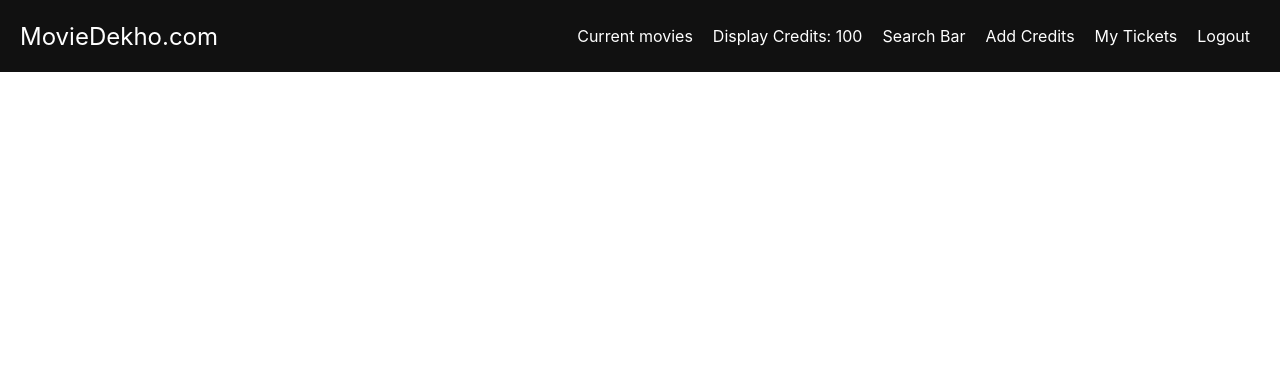
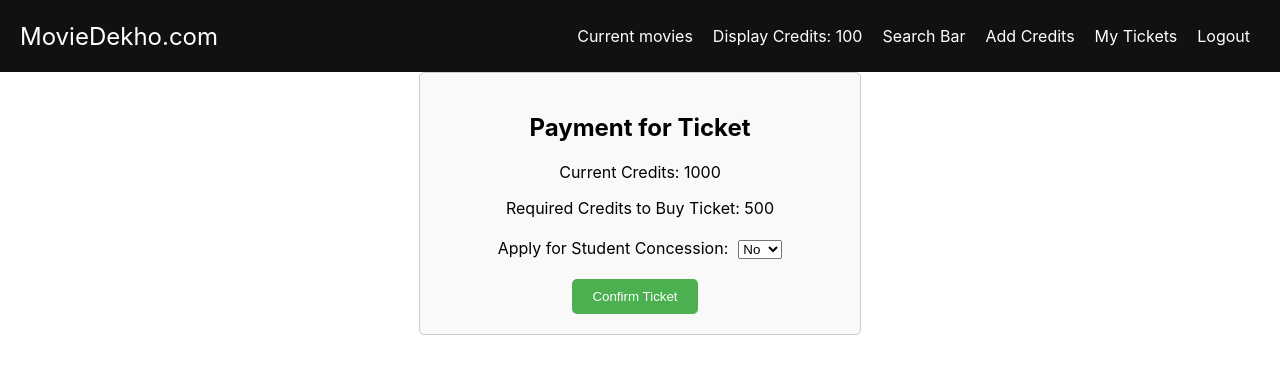
Before and after one commit to sushant607/MovieDekho.com, a React (Create React App) app in the folder frontend/: page /payment in a window 1280 px wide. Shown: the top 374 px of the page. Built offline with nearby package versions, Linux system fonts and the light colour scheme.

Commit message:
added payment page

```diff
--- a/frontend/src/App.js
+++ b/frontend/src/App.js
@@ -8,6 +8,8 @@ import Movie from './Movie';
 import MovieDetails from './MovieDetails';
 import About from './About';
 import Navbar from './Navbar';
+import SeatBooking from './location'
+import Payment from './Payment';
 
 
 function App() {
@@ -63,6 +65,8 @@ function App() {
             element={<MovieDetails movies={movies} />}
           />
           <Route path='/about' element={<About/>} />
+          <Route path='/location' element={<SeatBooking/>} />
+          <Route path='/payment' element={<Payment />} ></Route>
         </Routes>
       </div>
     </Router>
--- /dev/null
+++ b/frontend/src/Payment.js
@@ -0,0 +1,107 @@
+import React, { useState } from 'react'
+import { useParams } from 'react-router-dom'
+
+function Payment() {
+  const { ticketId } = useParams()
+  const [currentCredits, setCurrentCredits] = useState(1000) // Example initial credits
+  const [applyStudentConcession, setApplyStudentConcession] = useState(false)
+  const [idCardUploaded, setIdCardUploaded] = useState(false)
+  const [ticketConfirmed, setTicketConfirmed] = useState(false)
+
+  const ticketPrice = 500 // Example ticket price
+
+  const handleApplyConcessionChange = (event) => {
+    setApplyStudentConcession(event.target.value === 'yes')
+  }
+
+  const handleConfirmTicket = () => {
+    if (currentCredits >= ticketPrice) {
+      if (applyStudentConcession && !idCardUploaded) {
+        alert('Please upload your student ID card.')
+      } else {
+        setCurrentCredits(
+          currentCredits -
+            (applyStudentConcession ? ticketPrice / 2 : ticketPrice)
+        )
+        setTicketConfirmed(true)
+      }
+    } else {
+      alert('Insufficient credits to purchase the ticket.')
+    }
+  }
+
+  const handleDownloadTicket = () => {
+    // Dummy download ticket functionality
+    alert('Downloading ticket...')
+  }
+
+  const buttonStyle = {
+    backgroundColor: '#4caf50',
+    color: 'white',
+    padding: '10px 20px',
+    border: 'none',
+    borderRadius: '5px',
+    cursor: 'pointer',
+    marginRight: '10px',
+  }
+
+  const downloadButtonStyle = {
+    backgroundColor: '#008CBA',
+    color: 'white',
+    padding: '10px 20px',
+    border: 'none',
+    borderRadius: '5px',
+    cursor: 'pointer',
+  }
+
+  return (
+    <div
+      style={{
+        maxWidth: '400px',
+        margin: '0 auto',
+        padding: '20px',
+        border: '1px solid #ccc',
+        borderRadius: '5px',
+        backgroundColor: '#f9f9f9',
+      }}
+    >
+      <h2>Payment for Ticket {ticketId}</h2>
+      <div style={{ marginBottom: '20px' }}>
+        <p>Current Credits: {currentCredits}</p>
+        <p>
+          Required Credits to Buy Ticket:{' '}
+          {applyStudentConcession ? ticketPrice / 2 : ticketPrice}
+        </p>
+      </div>
+      <div style={{ marginBottom: '20px' }}>
+        <label>
+          Apply for Student Concession:
+          <select
+            value={applyStudentConcession ? 'yes' : 'no'}
+            onChange={handleApplyConcessionChange}
+            style={{ marginLeft: '10px' }}
+          >
+            <option value="yes">Yes</option>
+            <option value="no">No</option>
+          </select>
+        </label>
+        {applyStudentConcession && (
+          <div>
+            <p>Upload Student ID Card:</p>
+            <input type="file" onChange={() => setIdCardUploaded(true)} />
+          </div>
+        )}
+      </div>
+      <button style={buttonStyle} onClick={handleConfirmTicket}>
+        Confirm Ticket
+      </button>
+      {ticketConfirmed && (
+        <button style={downloadButtonStyle} onClick={handleDownloadTicket}>
+          Download Ticket
+        </button>
+      )}
+    </div>
+  )
+}
+
+export default Payment
```
